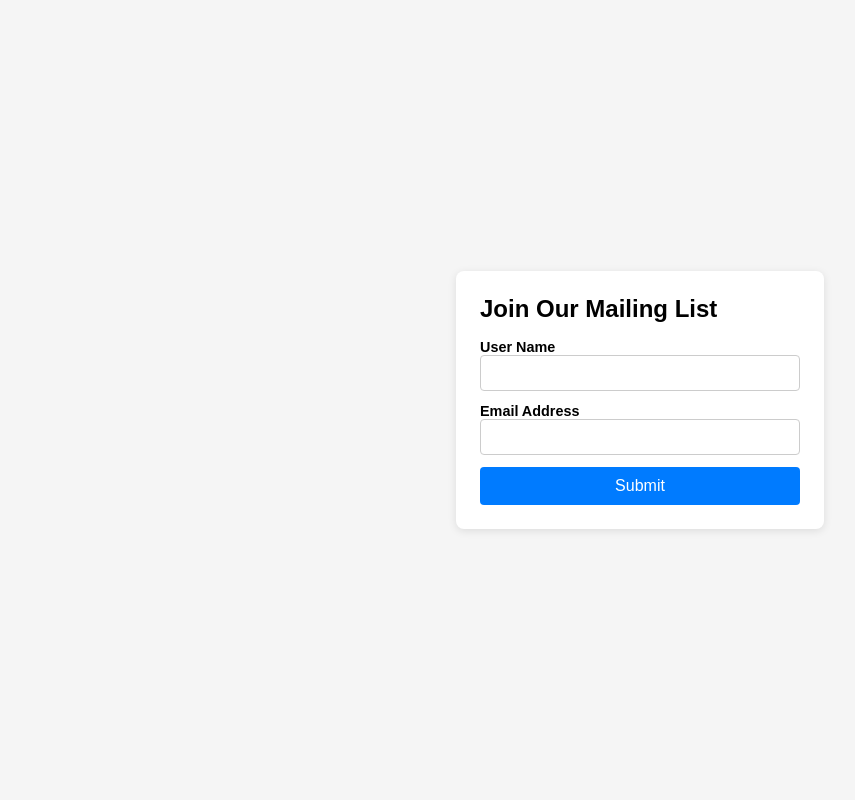
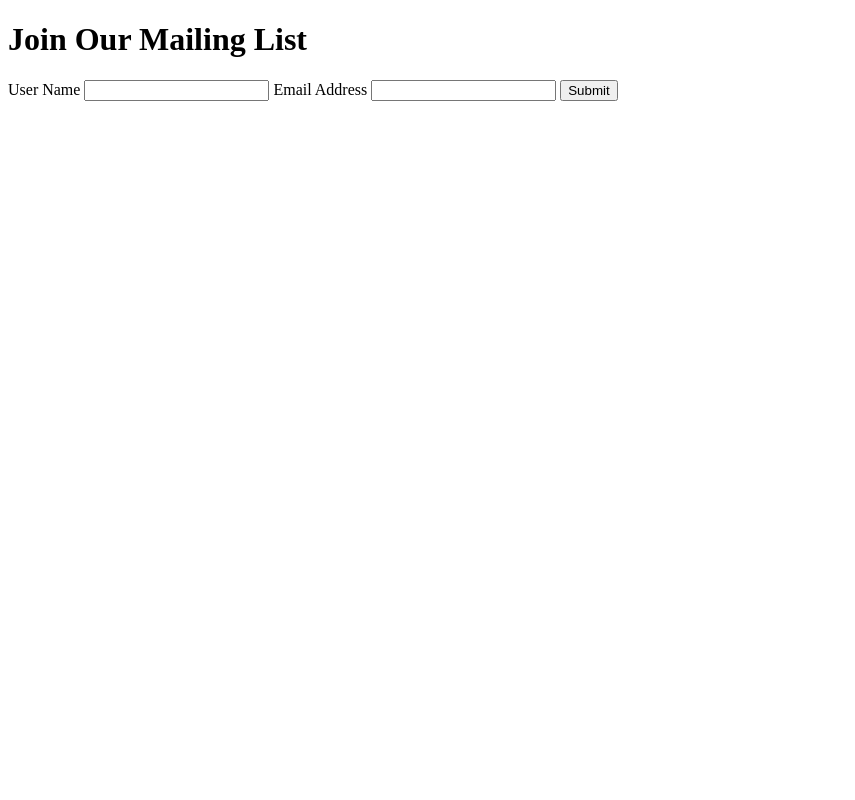
Before and after one commit to Atmoskun/randomwalkwallstreet, a Flask app: page / in a window 1280 px wide. Shown: the whole page, without its empty margins (0-855 px from the left). Run offline with Flask 3, Linux system fonts and the light colour scheme.

Commit message:
Changes to be committed: 	modified:   webform/templates/index.html

```diff
--- a/webform/templates/index.html
+++ b/webform/templates/index.html
@@ -1,81 +1,25 @@
-<!doctype html>
+<!DOCTYPE html>
+<!-- DOCTYPE tells the browser to use modern HTML5 rules -->
 <html lang="en">
+  <!-- Setting the language helps screen readers and search tools -->
   <head>
+    <!-- Declare UTF-8 so the browser knows how to read characters -->
     <meta charset="utf-8">
+    <!-- Brief text shown on the browser tab -->
     <title>Sign Up</title>
-    <style>
-      body {
-        font-family: Arial, sans-serif;
-        background-color: #f5f5f5;
-        display: flex;
-        align-items: center;
-        justify-content: center;
-        min-height: 100vh;
-        margin: 0;
-      }
-
-      main {
-        background: #fff;
-        border-radius: 8px;
-        padding: 24px;
-        box-shadow: 0 2px 8px rgba(0, 0, 0, 0.1);
-        width: 100%;
-        max-width: 320px;
-      }
-
-      h1 {
-        font-size: 1.5rem;
-        margin-top: 0;
-      }
-
-      form {
-        display: flex;
-        flex-direction: column;
-        gap: 12px;
-      }
-
-      label {
-        display: flex;
-        flex-direction: column;
-        font-weight: bold;
-        font-size: 0.9rem;
-      }
-
-      input {
-        padding: 8px;
-        border: 1px solid #ccc;
-        border-radius: 4px;
-        font-size: 1rem;
-      }
-
-      button {
-        padding: 10px;
-        background-color: #007bff;
-        color: white;
-        border: none;
-        border-radius: 4px;
-        font-size: 1rem;
-        cursor: pointer;
-      }
-
-      button:hover {
-        background-color: #0069d9;
-      }
-
-      .error {
-        color: #b00020;
-        margin: 0 0 8px;
-        font-size: 0.9rem;
-      }
-    </style>
   </head>
   <body>
-    <main>
+    <!-- Short heading so users know what the form is for -->
     <h1>Join Our Mailing List</h1>
+
+    <!-- Show an error message from the server if something went wrong -->
     {% if error %}
-      <p class="error">{{ error }}</p>
+    <p>{{ error }}</p>
     {% endif %}
+
+    <!-- Basic HTML form that sends the data back to the same route -->
     <form method="post">
+      <!-- Collect the user's name; keep the previous value if validation fails -->
       <label>
         User Name
         <input
@@ -85,6 +29,8 @@
           required
         >
       </label>
+
+      <!-- Collect the user's email; the browser checks for an email format -->
       <label>
         Email Address
         <input
@@ -94,8 +40,9 @@
           required
         >
       </label>
+
+      <!-- Submit button sends form data to the server -->
       <button type="submit">Submit</button>
     </form>
-    </main>
   </body>
 </html>
```
Lines whose indentation alone changed are shown as unchanged.
